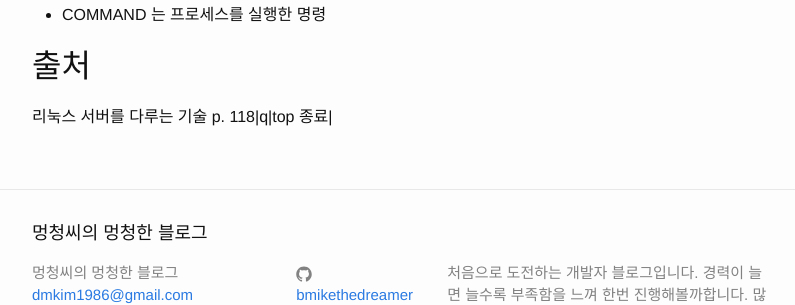
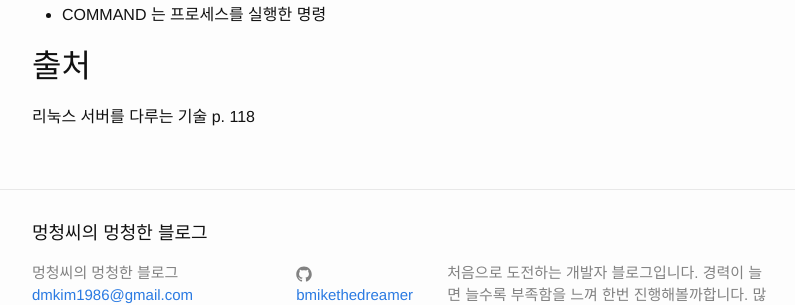
Before and after one commit to bmikethedreamer/bmikethedreamer.github.io, a Jekyll site: the page built from _posts/2018-05-23-top-command.markdown, in a window 1280 px wide. Shown: the part 1312-1617 px from the top of the page, without its empty margins (238-1033 px from the left). Built offline with Jekyll 4.4.1, drawn with Linux system fonts in a browser that asks for light colours.

Commit message:
top command modify

```diff
--- a/_posts/2018-05-23-top-command.markdown
+++ b/_posts/2018-05-23-top-command.markdown
@@ -44,4 +44,4 @@ top 명령어의 위 부분들은 시스템 상태를 요약해서 보여줍니
 * COMMAND 는 프로세스를 실행한 명령
 
 ## 출처
-리눅스 서버를 다루는 기술 p. 118|q|top 종료|
+리눅스 서버를 다루는 기술 p. 118
```
